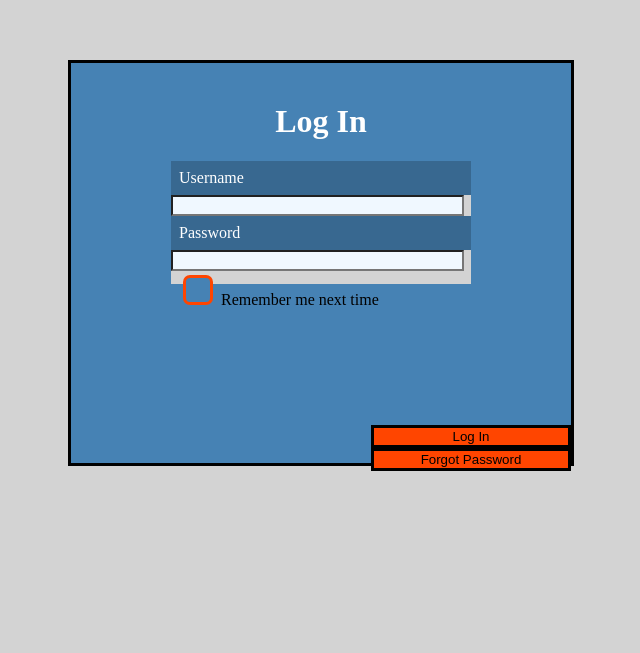
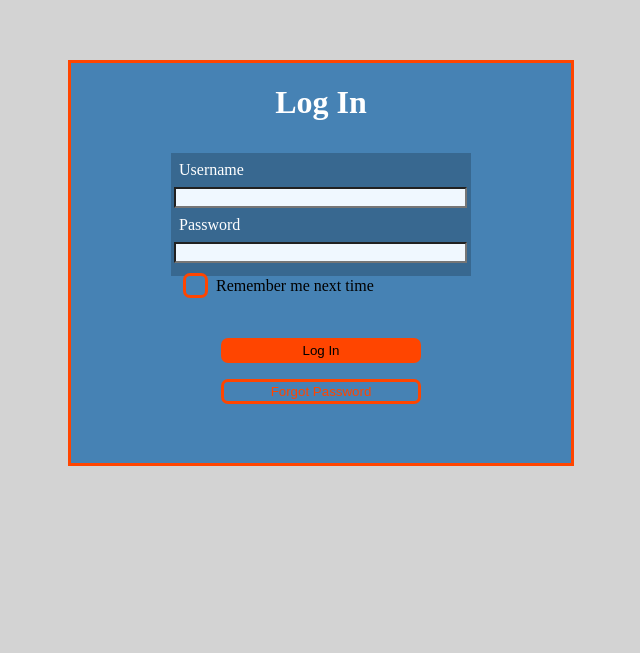
Before and after one commit to NadaSmith/ePrescription, a React (Create React App) app: page / in a window 1280 px wide. Shown: the part 130-783 px from the top of the page, without its empty margins (319-959 px from the left). Built offline with nearby package versions, Linux system fonts and the light colour scheme.

Commit message:
Completed Login page

```diff
--- a/src/App.css
+++ b/src/App.css
@@ -6,7 +6,7 @@ h1 {
     background-color: #4682b4;
     color: white;
     text-align: center;
-    margin-top: 40px;
+    margin-bottom: 2rem;
 }
 
 
@@ -20,8 +20,7 @@ h1 {
     justify-content: space-around;
 }
 
-.username .password{
-    border: solid black;
+.username, .password{
     background-color: #386890;
     display: flex;
     flex-direction: column;
@@ -37,6 +36,7 @@ label {
 input {
     background-color: aliceblue;
     width: 285px;
+    margin-left: 0.2rem;
 }
 
 .password input {
@@ -47,7 +47,7 @@ input {
     background-color: #4682b4;
     display: flex;
     flex-direction: row;
-    margin-top: 1.5em;
+    margin-top: 1.1rem;
     margin-left: 7em;
 }
 
@@ -56,31 +56,47 @@ input {
 }
 
 .checkbox button {
-    width: 30px;
-    height: 30px;
+    width: 25px;
+    height: 25px;
     border-radius: 7px;
     background-color: #4682b4;
     border: orangered solid;
+    margin-top: 0.8rem;
     margin-right: 0.5rem;
+    margin-bottom: 2.5rem;
 }
 
 .button {
     color: white;
     border: none;
     border-radius: 7px;
-    margin-left: auto;
-    margin-top: 100px;
+    margin: auto;
     display: flex;
     flex-direction: column;
     width: 200px;
+    background-color: #4682b4;
 }
 
-.button:first-child {
-
+.first-button  {
+    border: none;
+    background-color: orangered;
+    border-radius: 7px;
+    margin-bottom: 1rem;
+    height: 25px;
 }
 
+.second-button {
+   border: orangered solid;
+   background-color: #4682b4;
+   color: orangered;
+   border-radius: 7px;
+   height: 25px;
+}
+
+
+
 .login {
-    border: solid black;
+    border: solid orangered;
     background-color: #4682b4;
     width: 500px;
     height: 400px;
--- a/src/pages/LoginPage.js
+++ b/src/pages/LoginPage.js
@@ -7,7 +7,7 @@ function LoginPage() {
     const navigate = useNavigate();
 
     function handleLogin() {
-        navigate('/patient-ist');
+        navigate('/patient-list');
     }
 
     return (
@@ -35,8 +35,8 @@ function LoginPage() {
 
             <div className="button">
                 {/*add the button to navigate to PatientListPage*/}
-                <button onClick={handleLogin}>Log In</button>
-                <button>Forgot Password</button>
+                <button onClick={handleLogin} className="first-button">Log In</button>
+                <button className="second-button">Forgot Password</button>
             </div>
         </div>
     );
```
